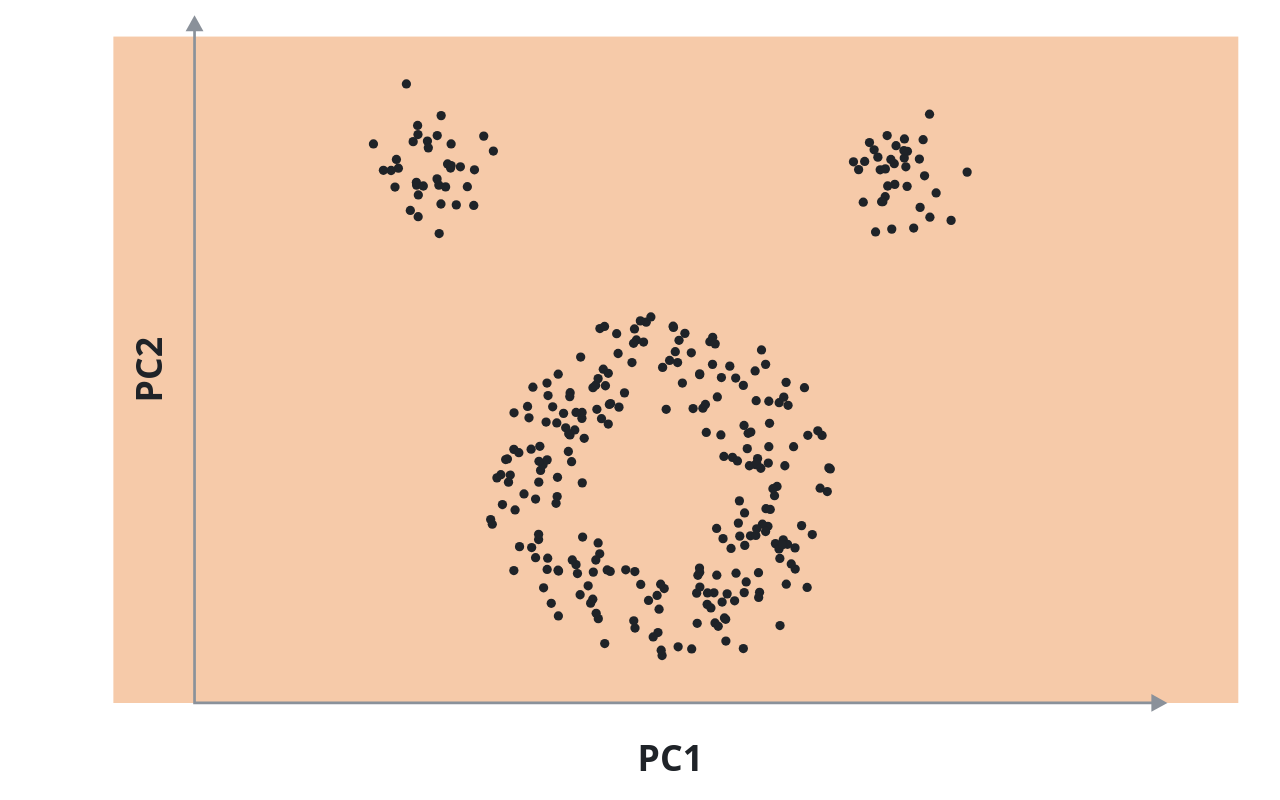
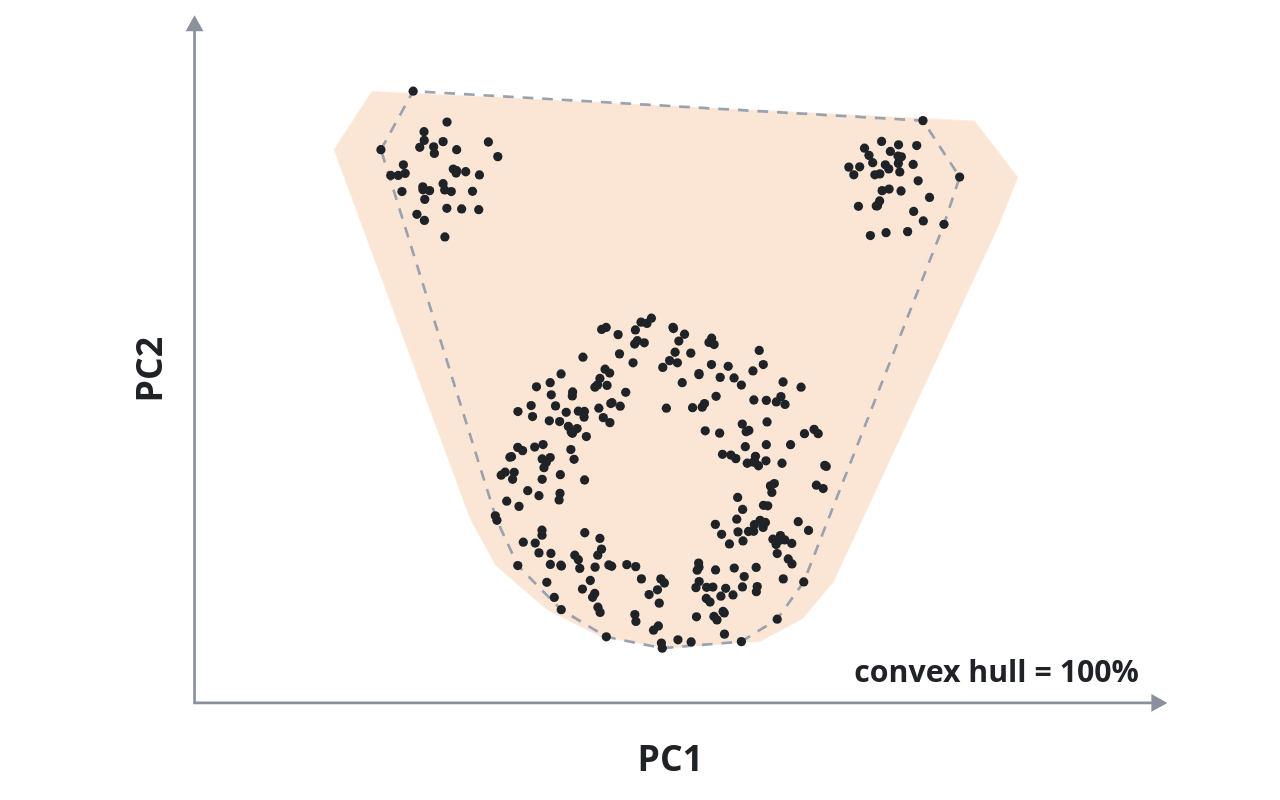
Before and after one commit to ZhiruGL/ESA_animation, a plain HTML site: page eraser.html in a window 1280 px wide. Drawn offline with Linux system fonts and the light colour scheme.

Commit message:
Add files via upload

```diff
--- a/eraser.html
+++ b/eraser.html
@@ -7,42 +7,45 @@
 <style>
 :root{
   --bg:#ffffff; --fg:#1f2328; --muted:#8a919a;
-  --paint:#f6caa9; --edge:#de8550; --pt:#1f2328; --eraser:#1f2328;
+  --paper:#fbe6d6; --paint:#f6caa9; --edge:#de8550; --pt:#1f2328; --eraser:#1f2328; --hull:#9aa3ad;
 }
 :root[data-theme="dark"]{
   --bg:#111418; --fg:#e6e8eb; --muted:#8b939c;
-  --paint:#7a4e33; --edge:#f0a46f; --pt:#e6e8eb; --eraser:#e6e8eb;
+  --paper:#4a3426; --paint:#7a4e33; --edge:#f0a46f; --pt:#e6e8eb; --eraser:#e6e8eb; --hull:#5b636d;
 }
 *{box-sizing:border-box}
 html,body{margin:0;height:100%;background:var(--bg);color:var(--fg);
   font:14px/1.4 system-ui,-apple-system,"Segoe UI",Roboto,Helvetica,Arial,sans-serif}
 html.transparent,html.transparent body{background:transparent}
 body{display:flex;align-items:center;justify-content:center;padding:8px}
-/* all layers share one box with the plot's aspect ratio */
+/* every layer shares one box with the plot's aspect ratio */
 .stage{position:relative;width:100%;max-height:100%;aspect-ratio:600/440}
 .stage > *{position:absolute;inset:0;width:100%;height:100%}
-#paint{transition:opacity .9s ease}
-#shape{opacity:0;transition:opacity .9s ease}
+canvas{transition:opacity .8s ease}
 svg{overflow:visible;user-select:none}
 
 .axis{stroke:var(--muted);stroke-width:1.5;fill:none}
 .arrow{fill:var(--muted)}
 .axis-title{fill:var(--fg);font-size:var(--afs,20px);font-weight:800}
+.hull{fill:none;stroke:var(--hull);stroke-width:1.5;stroke-dasharray:6 5}
 .pt{fill:var(--pt)}
-.eraser circle{fill:none;stroke:var(--eraser);stroke-width:2}
+.eraser circle.disc{fill:rgba(255,255,255,.35);stroke:var(--eraser);stroke-width:2.2}
 .eraser line{stroke:var(--eraser);stroke-width:1.5}
-.eraser text{fill:var(--eraser);font-size:16px;font-weight:800;font-style:italic}
-.eraser{transition:opacity .4s}
+.eraser text{fill:var(--eraser);font-size:17px;font-weight:800;font-style:italic}
+.eraser{transition:opacity .25s}
 .label{fill:var(--muted);font-size:var(--lfs,17px);font-weight:700;font-style:italic;opacity:0;transition:opacity .8s}
 .label.on{opacity:1}
 .tag{fill:var(--edge);font-size:var(--lfs,17px);font-weight:800;opacity:0;transition:opacity .8s}
 .tag.on{opacity:1}
+.readout{fill:var(--fg);font-size:var(--rfs,17px);font-weight:800;font-variant-numeric:tabular-nums}
+.readout .num{fill:var(--edge)}
 </style>
 </head>
 <body>
-<div class="stage" id="stage">
-  <canvas id="paint"></canvas>
-  <canvas id="shape"></canvas>
+<div class="stage">
+  <canvas id="paint"></canvas>   <!-- shaded convex hull, erased by the rolling disc -->
+  <canvas id="hullc"></canvas>   <!-- the α-hull: everything the disc can reach erased -->
+  <canvas id="shape"></canvas>   <!-- final straight-edged α-shape -->
   <svg id="ov" viewBox="0 0 600 440" preserveAspectRatio="xMidYMid meet"></svg>
 </div>
 
@@ -50,17 +53,22 @@ svg{overflow:visible;user-select:none}
 (function(){
 "use strict";
 /* ============================================================
-   Eraser analogy for the α-shape (proposal Fig. 2a).
-   Play: a disc of radius α sweeps the trait space, erasing the shading
-   everywhere it fits without touching a species; then the curved leftover
-   (the α-hull) is replaced by the straight-edged α-shape.
+   Eraser analogy for the α-shape (proposal Fig. 2a), on the alpha-shape dataset.
+
+   Story (one Play press):
+     1. the convex hull is shaded — what FRic counts as occupied
+     2. a disc of radius α rolls around the outside of each group, pressing
+        against the outermost species and erasing as it goes
+     3. it drops into the ring's void and rolls around inside it
+     4. everywhere else it fits fades away → the curved α-hull
+     5. the α-hull becomes the straight-edged α-shape; readout = α-shape / hull area
 
    Options
-     alpha=20      eraser radius in trait units (works for ~12–32)
-     speed=1       animation speed
-     channel=...   shared with controls.html (default "eraser")
-     labels=0      hide the "void" / "gap" / "α-shape" labels
-     afs / lfs     axis-label / label font size (px)
+     alpha=20     eraser radius in trait units (~12–32 keeps the three groups intact)
+     speed=1      animation speed
+     channel=...  shared with controls.html (default "eraser")
+     labels=0     hide "void" / "gap" / "α-shape" labels
+     afs / lfs / rfs   axis-label / label / readout font size (px)
      theme, bg=transparent, autoplay=1
    ============================================================ */
 const P = new URLSearchParams(location.search);
@@ -70,15 +78,15 @@ const root = document.documentElement;
 const theme = P.get("theme");
 if (theme === "dark" || (theme === "auto" && matchMedia("(prefers-color-scheme: dark)").matches)) root.dataset.theme = "dark";
 if (P.get("bg") === "transparent") root.classList.add("transparent");
-for (const k of ["afs", "lfs"]) if (parseFloat(P.get(k)) > 0) root.style.setProperty("--" + k, parseFloat(P.get(k)) + "px");
+for (const k of ["afs", "lfs", "rfs"]) if (parseFloat(P.get(k)) > 0) root.style.setProperty("--" + k, parseFloat(P.get(k)) + "px");
 const css = n => getComputedStyle(root).getPropertyValue(n).trim();
 
-/* ==================== geometry ==================== */
+/* ==================== layout ==================== */
 const W = 600, H = 440, M = {l:50, r:16, t:16, b:50};
-const X0 = M.l, X1 = W - M.r, Y0 = H - M.b, Y1 = M.t;   // plot area (y0 = bottom)
+const X0 = M.l, X1 = W - M.r, Y0 = H - M.b, Y1 = M.t;      // plot area (Y0 = bottom)
 
-/* ==================== points: the alpha-shape dataset (same as probabilistic-limit.html) ==================== */
-// Raw trait coordinates; screen y grows with raw y, matching that page (flipped so up = larger trait value).
+/* ==================== data: the alpha-shape dataset (same as probabilistic-limit.html) ==================== */
+// Raw trait coordinates; screen y grows with raw y, matching that page.
 const RAW = [
 [77.57,51.45],[66.06,40.17],[83.12,70.97],[86.51,31.58],[81.34,12.37],[97.35,68.04],
 [109.56,59.99],[104.43,68.39],[95.65,36.33],[121.6,43.45],[76.72,47.4],[96.39,59.3],
@@ -133,29 +141,46 @@ const RAW = [
 [166.74,253.02],[222.52,255.3],[131.14,237.95],[128.67,196.96],[127.36,186.45],[158.24,233.04],
 [264.54,217.12],[170.19,225.11],[269.45,221.28],[237.49,274.14],[207.27,273.29],[272.03,173.2]
 ];
-// fit the data into the plot area with equal x/y scaling, centred
-const PAD = 22;
+// fit into the plot area with equal x/y scaling, centred
+const PAD = 26;
 const rx0 = Math.min(...RAW.map(p => p[0])) - PAD, rx1 = Math.max(...RAW.map(p => p[0])) + PAD;
 const ry0 = Math.min(...RAW.map(p => p[1])) - PAD, ry1 = Math.max(...RAW.map(p => p[1])) + PAD;
 const S = Math.min((X1 - X0) / (rx1 - rx0), (Y0 - Y1) / (ry1 - ry0));
 const OX = X0 + ((X1 - X0) - (rx1 - rx0) * S) / 2, OY = Y1 + ((Y0 - Y1) - (ry1 - ry0) * S) / 2;
 const toScreen = (x, y) => [OX + (x - rx0) * S, OY + (y - ry0) * S];
 const PTS = RAW.map(p => toScreen(p[0], p[1]));
-// eraser radius: given in trait units (?alpha=), default 20 — any value ~12–32 keeps the three
-// groups intact while still fitting inside the ring's void (largest empty circle ≈ 33 units)
-const ALPHA = (parseFloat(P.get("alpha")) || 20) * S;
-const VOID_C = toScreen(196, 202);                  // centre of the ring's void
-const GAP_C  = toScreen(200, 48);                   // between the two small clusters
-const SHAPE_TAG = toScreen(108, 262);               // label position, beside the ring
-// distance from (x,y) to the nearest species
+const ALPHA = (parseFloat(P.get("alpha")) || 20) * S;          // eraser radius on screen
+const VOID_C = toScreen(196, 202);                              // centre of the ring's void
+const GAP_C  = toScreen(200, 48);                               // between the two small clusters
+
+/* ==================== geometry helpers ==================== */
+const cross = (o, a, b) => (a[0]-o[0])*(b[1]-o[1]) - (a[1]-o[1])*(b[0]-o[0]);
+function convexHull(pts){
+  const p = pts.slice().sort((a, b) => a[0] - b[0] || a[1] - b[1]);
+  const lo = [], up = [];
+  for (const q of p){ while (lo.length >= 2 && cross(lo[lo.length-2], lo[lo.length-1], q) <= 0) lo.pop(); lo.push(q); }
+  for (let i = p.length - 1; i >= 0; i--){ const q = p[i]; while (up.length >= 2 && cross(up[up.length-2], up[up.length-1], q) <= 0) up.pop(); up.push(q); }
+  up.pop(); lo.pop(); return lo.concat(up);
+}
+const polyArea = poly => Math.abs(poly.reduce((s, p, k) => { const q = poly[(k+1) % poly.length]; return s + p[0]*q[1] - q[0]*p[1]; }, 0)) / 2;
+const pathOf = poly => "M" + poly.map(p => p[0].toFixed(1) + "," + p[1].toFixed(1)).join("L") + "Z";
+function pointInPoly(pt, poly){
+  let inside = false;
+  for (let i = 0, j = poly.length - 1; i < poly.length; j = i++){
+    const a = poly[i], b = poly[j];
+    if ((a[1] > pt[1]) !== (b[1] > pt[1]) && pt[0] < (b[0]-a[0]) * (pt[1]-a[1]) / (b[1]-a[1]) + a[0]) inside = !inside;
+  }
+  return inside;
+}
 function nearest(x, y){
   let m = Infinity;
   for (const p of PTS){ const d = (p[0]-x)**2 + (p[1]-y)**2; if (d < m) m = d; }
   return Math.sqrt(m);
 }
-const fits = (x, y) => nearest(x, y) >= ALPHA;      // the eraser fits here without touching a species
+const HULL = convexHull(PTS);
+const HULL_AREA = polyArea(HULL);
 
-/* ==================== Delaunay (Bowyer–Watson) → α-shape ==================== */
+/* ==================== α-shape via Delaunay (Bowyer–Watson) ==================== */
 function circum(a, b, c){
   const d = 2*(a[0]*(b[1]-c[1]) + b[0]*(c[1]-a[1]) + c[0]*(a[1]-b[1]));
   const a2 = a[0]*a[0]+a[1]*a[1], b2 = b[0]*b[0]+b[1]*b[1], c2 = c[0]*c[0]+c[1]*c[1];
@@ -164,10 +189,8 @@ function circum(a, b, c){
   return {x:ux, y:uy, r:Math.hypot(a[0]-ux, a[1]-uy)};
 }
 function delaunay(pts){
-  const S = 1e4, all = pts.concat([[-S, -S], [S*2, -S], [-S, S*2]]);
-  const n = pts.length;
-  let tris = [{v:[n, n+1, n+2]}];
-  tris[0].c = circum(all[n], all[n+1], all[n+2]);
+  const BIG = 1e4, all = pts.concat([[-BIG, -BIG], [BIG*2, -BIG], [-BIG, BIG*2]]), n = pts.length;
+  let tris = [{v:[n, n+1, n+2], c:circum(all[n], all[n+1], all[n+2])}];
   for (let i = 0; i < n; i++){
     const p = all[i], bad = [], keep = [];
     for (const t of tris) ((p[0]-t.c.x)**2 + (p[1]-t.c.y)**2 < t.c.r**2 ? bad : keep).push(t);
@@ -177,52 +200,97 @@ function delaunay(pts){
       edges.set(key, edges.has(key) ? null : [a, b]);
     }
     tris = keep;
-    for (const e of edges.values()) if (e){
-      const t = {v:[e[0], e[1], i]}; t.c = circum(all[e[0]], all[e[1]], p); tris.push(t);
-    }
+    for (const e of edges.values()) if (e) tris.push({v:[e[0], e[1], i], c:circum(all[e[0]], all[e[1]], p)});
   }
   return tris.filter(t => t.v.every(v => v < n));
 }
-const TRIS = delaunay(PTS);
-const KEPT = TRIS.filter(t => t.c.r <= ALPHA);      // α-shape = union of triangles with circumradius ≤ α
-// boundary edges = edges used by exactly one kept triangle
+const KEPT = delaunay(PTS).filter(t => t.c.r <= ALPHA);           // triangles with circumradius ≤ α
 const edgeCount = new Map();
 for (const t of KEPT) for (let k = 0; k < 3; k++){
   const a = t.v[k], b = t.v[(k+1)%3], key = a < b ? a+","+b : b+","+a;
   edgeCount.set(key, (edgeCount.get(key) || 0) + 1);
 }
 const BOUNDARY = [...edgeCount].filter(([, c]) => c === 1).map(([k]) => k.split(",").map(Number));
+const SHAPE_AREA = KEPT.reduce((s, t) => s + polyArea(t.v.map(i => PTS[i])), 0);
+const SHAPE_PCT = Math.round(100 * SHAPE_AREA / HULL_AREA);
+
+/* ==================== the paths the eraser rolls along ==================== */
+// Where the disc touches species but doesn't overlap them, its centre is exactly α from the
+// nearest species: the level set nearest(x) = α. Trace it with marching squares and stitch the
+// segments into closed loops — one around each group's outside, one inside the void.
+const G = 2.5;
+const gx0 = X0 - ALPHA - 10, gy0 = Y1 - ALPHA - 10;
+const NX = Math.ceil((X1 - X0 + 2*ALPHA + 20) / G), NY = Math.ceil((Y0 - Y1 + 2*ALPHA + 20) / G);
+const F = [];
+for (let j = 0; j <= NY; j++){ F.push(new Float32Array(NX + 1)); for (let i = 0; i <= NX; i++) F[j][i] = nearest(gx0 + i*G, gy0 + j*G) - ALPHA; }
+function edgePoint(key){
+  const [t, i, j] = key.split(":"); const I = +i, J = +j;
+  if (t === "h"){ const a = F[J][I], b = F[J][I+1], s = a / (a - b); return [gx0 + (I + s)*G, gy0 + J*G]; }
+  const a = F[J][I], b = F[J+1][I], s = a / (a - b); return [gx0 + I*G, gy0 + (J + s)*G];
+}
+const adj = new Map();
+const link = (a, b) => { (adj.get(a) || adj.set(a, []).get(a)).push(b); (adj.get(b) || adj.set(b, []).get(b)).push(a); };
+for (let j = 0; j < NY; j++) for (let i = 0; i < NX; i++){
+  const v = [F[j][i], F[j][i+1], F[j+1][i+1], F[j+1][i]];
+  const E = [`h:${i}:${j}`, `v:${i+1}:${j}`, `h:${i}:${j+1}`, `v:${i}:${j}`];
+  const c = [];
+  for (let k = 0; k < 4; k++) if ((v[k] >= 0) !== (v[(k+1)%4] >= 0)) c.push(E[k]);
+  if (c.length === 2) link(c[0], c[1]);
+  else if (c.length === 4){ link(c[0], c[1]); link(c[2], c[3]); }
+}
+const LOOPS = [];
+{
+  const seen = new Set();
+  for (const start of adj.keys()){
+    if (seen.has(start)) continue;
+    const loop = []; let prev = null, cur = start;
+    while (cur && !seen.has(cur)){
+      seen.add(cur); loop.push(edgePoint(cur));
+      const nb = (adj.get(cur) || []).filter(k => k !== prev && !seen.has(k));
+      prev = cur; cur = nb[0];
+    }
+    // resample to even spacing so the disc moves at a steady pace
+    const pts = [loop[0]]; let acc = 0;
+    for (let k = 1; k <= loop.length; k++){
+      const a = loop[k-1], b = loop[k % loop.length], d = Math.hypot(b[0]-a[0], b[1]-a[1]);
+      acc += d; if (acc >= 1.5){ pts.push(b); acc = 0; }
+    }
+    const len = pts.length * 1.5;
+    if (len > 60) LOOPS.push({pts, len, isVoid: pointInPoly(VOID_C, pts) && polyArea(pts) < HULL_AREA*.2});
+  }
+}
+// roll around the groups first (shortest outline first), the void last
+LOOPS.sort((a, b) => (a.isVoid - b.isVoid) || (a.len - b.len));
 
 /* ==================== canvases ==================== */
-const paint = document.getElementById("paint"), shape = document.getElementById("shape");
+const paint = document.getElementById("paint"), hullc = document.getElementById("hullc"), shape = document.getElementById("shape");
 const SCALE = Math.min(3, (window.devicePixelRatio || 1) * 2);
-for (const c of [paint, shape]){ c.width = W*SCALE; c.height = H*SCALE; }
-const pctx = paint.getContext("2d"), sctx = shape.getContext("2d");
-pctx.scale(SCALE, SCALE); sctx.scale(SCALE, SCALE);
-
-function fillPaper(){                               // the whole trait space shaded in
-  pctx.globalCompositeOperation = "source-over";
-  pctx.clearRect(0, 0, W, H);
-  pctx.fillStyle = css("--paint");
-  pctx.fillRect(X0, Y1, X1 - X0, Y0 - Y1);
-  pctx.globalCompositeOperation = "destination-out";
+const ctxs = [paint, hullc, shape].map(c => { c.width = W*SCALE; c.height = H*SCALE; const x = c.getContext("2d"); x.scale(SCALE, SCALE); return x; });
+const [pctx, hctx, sctx] = ctxs;
+const discAt = (ctx, x, y) => { ctx.beginPath(); ctx.arc(x, y, ALPHA, 0, 2*Math.PI); ctx.fill(); };
+function shadeHull(ctx){
+  ctx.globalCompositeOperation = "source-over";
+  ctx.clearRect(0, 0, W, H);
+  ctx.fillStyle = css("--paper");
+  ctx.beginPath(); HULL.forEach((p, k) => k ? ctx.lineTo(p[0], p[1]) : ctx.moveTo(p[0], p[1])); ctx.closePath(); ctx.fill();
+  ctx.globalCompositeOperation = "destination-out";
 }
-function erase(x, y){ pctx.beginPath(); pctx.arc(x, y, ALPHA, 0, 2*Math.PI); pctx.fill(); }
-function drawShape(){                               // final straight-edged α-shape
-  sctx.clearRect(0, 0, W, H);
+// α-hull layer: the hull with every reachable disc position erased (computed once)
+shadeHull(hctx);
+for (let y = Y1 - ALPHA; y <= Y0 + ALPHA; y += 2)
+  for (let x = X0 - ALPHA; x <= X1 + ALPHA; x += 2)
+    if (nearest(x, y) >= ALPHA) discAt(hctx, x, y);
+// final α-shape layer
 sctx.fillStyle = css("--paint"); sctx.strokeStyle = css("--paint"); sctx.lineWidth = .8;
 for (const t of KEPT){
   const [a, b, c] = t.v.map(i => PTS[i]);
-    sctx.beginPath(); sctx.moveTo(a[0], a[1]); sctx.lineTo(b[0], b[1]); sctx.lineTo(c[0], c[1]); sctx.closePath();
-    sctx.fill(); sctx.stroke();
+  sctx.beginPath(); sctx.moveTo(a[0], a[1]); sctx.lineTo(b[0], b[1]); sctx.lineTo(c[0], c[1]); sctx.closePath(); sctx.fill(); sctx.stroke();
 }
-  sctx.strokeStyle = css("--edge"); sctx.lineWidth = 2.2; sctx.lineJoin = "round";
-  sctx.beginPath();
+sctx.strokeStyle = css("--edge"); sctx.lineWidth = 2.2; sctx.lineJoin = "round"; sctx.beginPath();
 for (const [i, j] of BOUNDARY){ sctx.moveTo(PTS[i][0], PTS[i][1]); sctx.lineTo(PTS[j][0], PTS[j][1]); }
 sctx.stroke();
-}
 
-/* ==================== overlay: axes, labels, points, eraser ==================== */
+/* ==================== overlay ==================== */
 const NS = "http://www.w3.org/2000/svg";
 const ov = document.getElementById("ov");
 function el(tag, attrs, parent){
@@ -240,89 +308,102 @@ function el(tag, attrs, parent){
   el("text", {x:0, y:0, "text-anchor":"middle", class:"axis-title",
     transform:`translate(${X0-18},${(Y0+Y1)/2}) rotate(-90)`}, g).textContent = "PC2";
 }
+el("path", {d:pathOf(HULL), class:"hull"}, ov);                 // convex hull outline, always shown
 const labels = [];
 if (SHOW_LABELS){
   const mk = (pos, txt, cls, anchor) => { const t = el("text", {x:pos[0], y:pos[1], "text-anchor":anchor || "middle", class:cls}, ov); t.textContent = txt; labels.push(t); };
   mk([VOID_C[0], VOID_C[1] + 6], "void", "label");
   mk([GAP_C[0], GAP_C[1] + 6], "gap", "label");
-  mk(SHAPE_TAG, "α-shape", "tag", "end");
 }
 {
   const g = el("g", {}, ov);
   PTS.forEach(p => el("circle", {cx:p[0].toFixed(1), cy:p[1].toFixed(1), r:2.6, class:"pt"}, g));
 }
+const readout = el("text", {x:X1 - 4, y:Y0 - 12, "text-anchor":"end", class:"readout"}, ov);
+function setReadout(final){
+  readout.textContent = "";
+  if (final){
+    readout.appendChild(document.createTextNode("α-shape = "));
+    const n = el("tspan", {class:"num"}, readout); n.textContent = SHAPE_PCT + "%";
+    readout.appendChild(document.createTextNode(" of convex hull"));
+  } else readout.textContent = "convex hull = 100%";
+}
 const eraser = el("g", {class:"eraser", opacity:0}, ov);
-el("circle", {cx:0, cy:0, r:ALPHA}, eraser);
-el("line", {x1:0, y1:0, x2:ALPHA*Math.cos(-.6), y2:ALPHA*Math.sin(-.6)}, eraser);
-el("text", {x:ALPHA*Math.cos(-.6)*.45 - 2, y:ALPHA*Math.sin(-.6)*.45 - 5}, eraser).textContent = "α";
-const moveEraser = (x, y) => eraser.setAttribute("transform", `translate(${x.toFixed(1)},${y.toFixed(1)})`);
+el("circle", {cx:0, cy:0, r:ALPHA, class:"disc"}, eraser);
+el("line", {x1:0, y1:0, x2:ALPHA*Math.cos(-.7), y2:ALPHA*Math.sin(-.7)}, eraser);
+el("text", {x:ALPHA*Math.cos(-.7)*.5 - 13, y:ALPHA*Math.sin(-.7)*.5 - 2}, eraser).textContent = "α";
+const moveEraser = p => eraser.setAttribute("transform", `translate(${p[0].toFixed(1)},${p[1].toFixed(1)})`);
+const showEraser = on => eraser.setAttribute("opacity", on ? 1 : 0);
 
-/* ==================== sweep path ==================== */
-// Visible sweep: back-and-forth rows; the eraser only stops where it fits (it hops over species).
-const SWEEP = [];
-{
-  const rowGap = ALPHA * .9, step = 4;
-  let dir = 1;
-  for (let y = Y1 - ALPHA*.4; y <= Y0 + ALPHA*.4; y += rowGap){
-    const xs = [];
-    for (let x = X0 - ALPHA*.4; x <= X1 + ALPHA*.4; x += step) xs.push(x);
-    if (dir < 0) xs.reverse();
-    for (const x of xs) if (fits(x, y)) SWEEP.push([x, y]);
-    dir = -dir;
+/* ==================== timeline ==================== */
+// A list of steps; each step's update(dt) returns true when it's finished. Paused = no updates.
+const ROLL = .20;                        // eraser speed along a loop (px per ms, × speed)
+function buildSteps(){
+  const steps = [];
+  const wait = ms => { let t = 0; return {update: dt => (t += dt) >= ms}; };
+  const once = fn => ({update: () => { fn(); return true; }});
+  steps.push(wait(500));
+  for (const L of LOOPS){
+    // place the disc at the start of the loop, then roll it all the way round
+    steps.push(once(() => { moveEraser(L.pts[0]); showEraser(true); }));
+    steps.push(wait(L.isVoid ? 650 : 350));
+    let pos = 0;
+    steps.push({update: dt => {
+      const to = Math.min(L.pts.length - 1, Math.floor(pos + ROLL * dt / 1.5));
+      for (let k = Math.floor(pos); k <= to; k++) discAt(pctx, L.pts[k][0], L.pts[k][1]);
+      pos = to + 1; moveEraser(L.pts[Math.min(to, L.pts.length - 1)]);
+      return pos >= L.pts.length;
+    }});
+    steps.push(wait(250));
+    steps.push(once(() => showEraser(false)));
+    steps.push(wait(300));
   }
+  // everywhere else the disc fits → the curved α-hull
+  steps.push(once(() => { paint.style.opacity = 0; hullc.style.opacity = 1; }));
+  steps.push(wait(1300));
+  // straighten the curved edges → the α-shape
+  steps.push(once(() => { hullc.style.opacity = 0; shape.style.opacity = 1; labels.forEach(l => l.classList.add("on")); setReadout(true); }));
+  steps.push(wait(900));
+  return steps;
 }
-// Clean-up: every remaining spot the eraser could reach (fine grid), so the leftover is exactly the α-hull.
-const CLEAN = [];
-for (let y = Y1 - ALPHA; y <= Y0 + ALPHA; y += 2)
-  for (let x = X0 - ALPHA; x <= X1 + ALPHA; x += 2)
-    if (fits(x, y)) CLEAN.push([x, y]);
 
-/* ==================== animation ==================== */
-let idx = 0, playing = false, done = false, runId = 0, raf = 0;
-const PER_FRAME = 9;                                 // sweep positions per frame (× speed)
-
+let steps = [], si = 0, playing = false, done = false, last = 0, raf = 0;
+function frame(now){
+  if (!playing) return;
+  const dt = Math.min(64, now - last) * SPEED; last = now;
+  while (si < steps.length && steps[si].update(dt)) si++;
+  if (si >= steps.length){ playing = false; done = true; postStatus(); return; }
+  raf = requestAnimationFrame(frame);
+}
 function resetAll(){
-  runId++; playing = false; done = false; idx = 0; cancelAnimationFrame(raf);
-  fillPaper(); paint.style.opacity = 1; shape.style.opacity = 0;
-  eraser.setAttribute("opacity", 0);
-  labels.forEach(l => l.classList.remove("on"));
+  playing = false; done = false; cancelAnimationFrame(raf);
+  shadeHull(pctx);
+  for (const c of [paint, hullc, shape]) c.style.transition = "none";
+  paint.style.opacity = 1; hullc.style.opacity = 0; shape.style.opacity = 0;
+  void paint.offsetWidth;
+  for (const c of [paint, hullc, shape]) c.style.transition = "";
+  showEraser(false); labels.forEach(l => l.classList.remove("on")); setReadout(false);
+  steps = buildSteps(); si = 0;
   postStatus();
-}
-function showFinal(){
-  for (const [x, y] of CLEAN) erase(x, y);           // finish the α-hull exactly
-  eraser.setAttribute("opacity", 0);
-  drawShape();
-  paint.style.opacity = 0; shape.style.opacity = 1;  // curved α-hull → straight-edged α-shape
-  labels.forEach(l => l.classList.add("on"));
-  done = true; playing = false; postStatus();
-}
-function frame(){
-  if (!playing) return;
-  const n = Math.max(1, Math.round(PER_FRAME * SPEED));
-  for (let k = 0; k < n && idx < SWEEP.length; k++, idx++) erase(SWEEP[idx][0], SWEEP[idx][1]);
-  if (idx < SWEEP.length){
-    moveEraser(SWEEP[idx][0], SWEEP[idx][1]);
-    raf = requestAnimationFrame(frame);
-  } else {
-    // sweep finished: clean up, park the eraser in the void for a beat, then show the α-shape
-    for (const [x, y] of CLEAN) erase(x, y);
-    moveEraser(VOID_C[0], VOID_C[1]);
-    const my = runId;
-    setTimeout(() => { if (my === runId && playing) showFinal(); }, 1100 / SPEED);
-  }
 }
 function setPlay(want){
   if (want){
     if (done) resetAll();
-    if (!playing){ playing = true; eraser.setAttribute("opacity", 1); raf = requestAnimationFrame(frame); }
+    if (!playing){ playing = true; last = performance.now(); raf = requestAnimationFrame(frame); }
   } else if (playing){ playing = false; cancelAnimationFrame(raf); }
   postStatus();
+}
+function showFinal(){
+  resetAll();
+  paint.style.opacity = 0; shape.style.opacity = 1;
+  labels.forEach(l => l.classList.add("on")); setReadout(true);
+  done = true; postStatus();
 }
 
 /* ==================== controls.html link (own channel) ==================== */
 const bc = ("BroadcastChannel" in window) ? new BroadcastChannel(P.get("channel") || "eraser") : null;
 function postStatus(){ if (bc) bc.postMessage({cmd:"status", arg:{playing, placed: done ? 1 : 0, N:1}}); }
-const ACTIONS = { setPlay, reset: resetAll, all: () => { playing = true; showFinal(); }, ping: postStatus };
+const ACTIONS = { setPlay, reset: resetAll, all: showFinal, ping: postStatus };
 if (bc) bc.onmessage = e => { const f = e.data && ACTIONS[e.data.cmd]; if (f) f(e.data.arg); };
 
 /* ==================== init ==================== */
```
Lines whose indentation alone changed are shown as unchanged.
